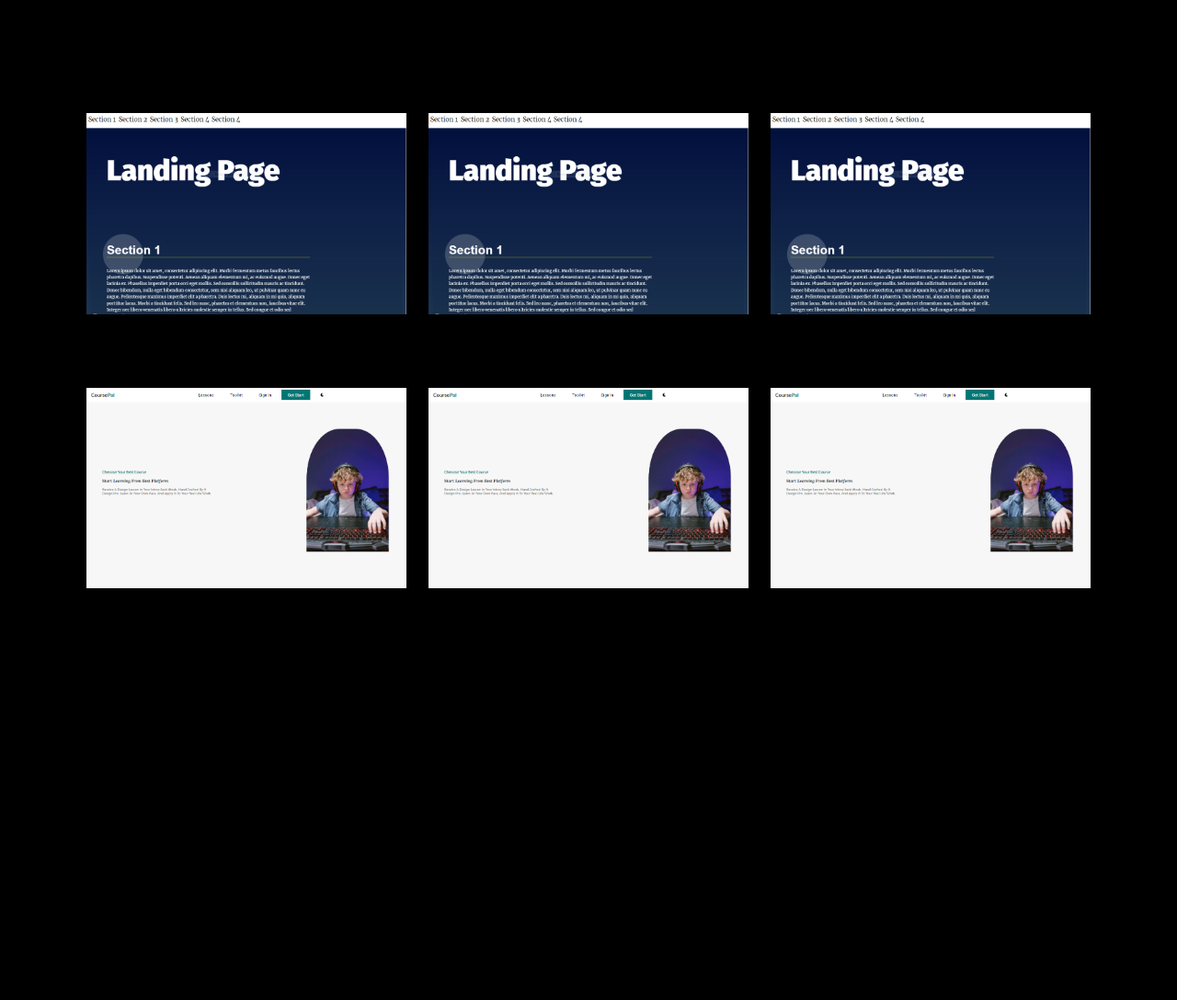
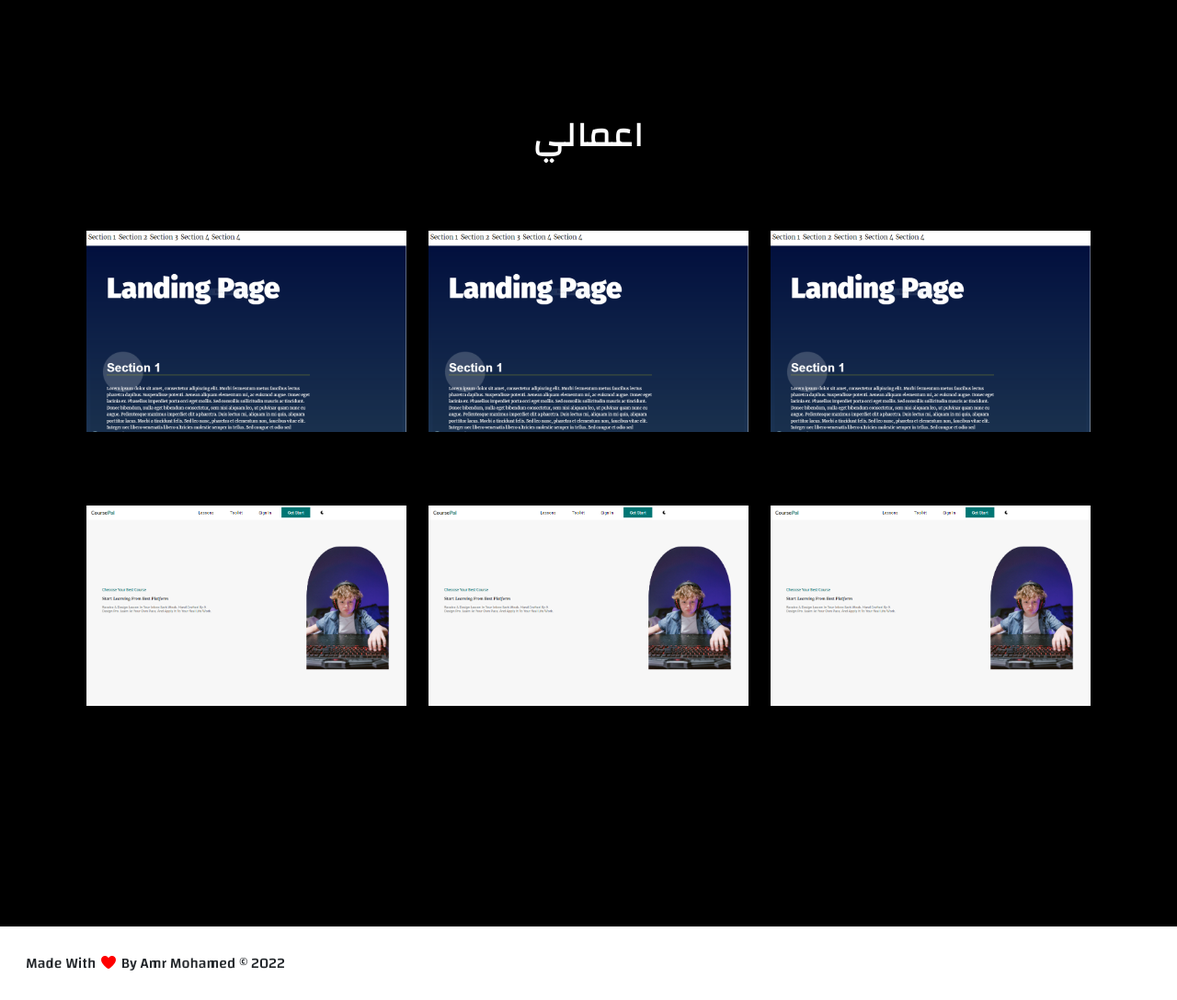
Before and after one commit to amrmohmed11/my-Portfolio, a plain HTML site: page index.html in a window 1280 px wide. Shown: the part 2960-4048 px from the top of the page at 92% size. Before the commit the page ends 3840 px from the top, so only its background shows below. Drawn offline with nearby package versions, Linux system fonts and the light colour scheme; a script that the page names is missing.

Commit message:
Add files via upload

```diff
--- a/index.html
+++ b/index.html
@@ -207,6 +207,9 @@
     <!-- start my work -->
     <div class="container" id="my-work">
       <div class="my-work">
+        <div class="section-title">
+          <h1>اعمالي</h1>
+        </div>
         <div class="row">
           <div class="my-work-card col-lg-4 col-sm-12 col-md-6">
             <div class="overlay"></div>
@@ -284,6 +287,13 @@
       </div>
     </div>
     <!-- end my work -->
+    <div class="container-fluid footer">
+      <footer>
+        <p>
+          Made With <i class="fa-solid fa-heart"></i> By Amr Mohamed &copy 2022
+        </p>
+      </footer>
+    </div>
     <span class="up" id="up"> </span>
     <script src="js/all.min.js"></script>
     <script
```
